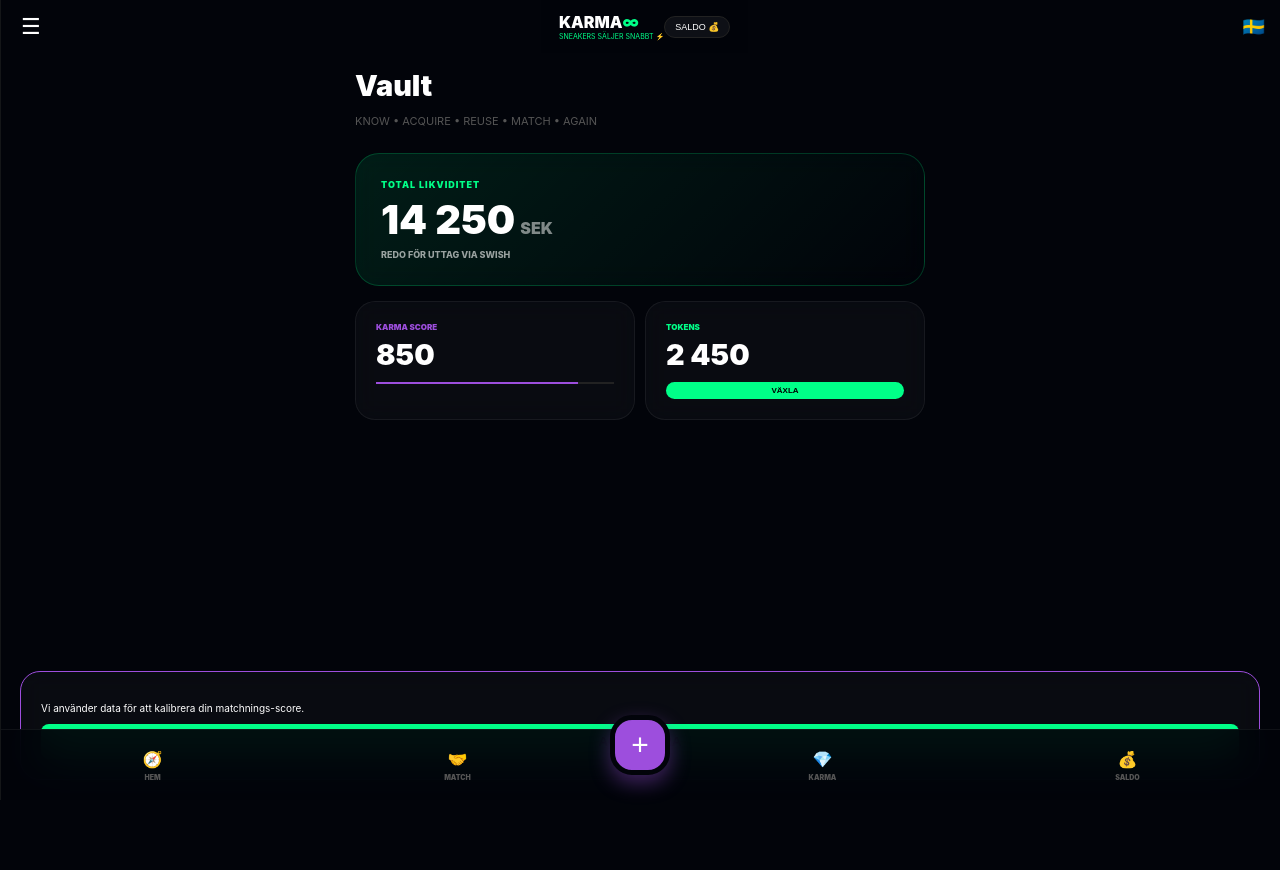
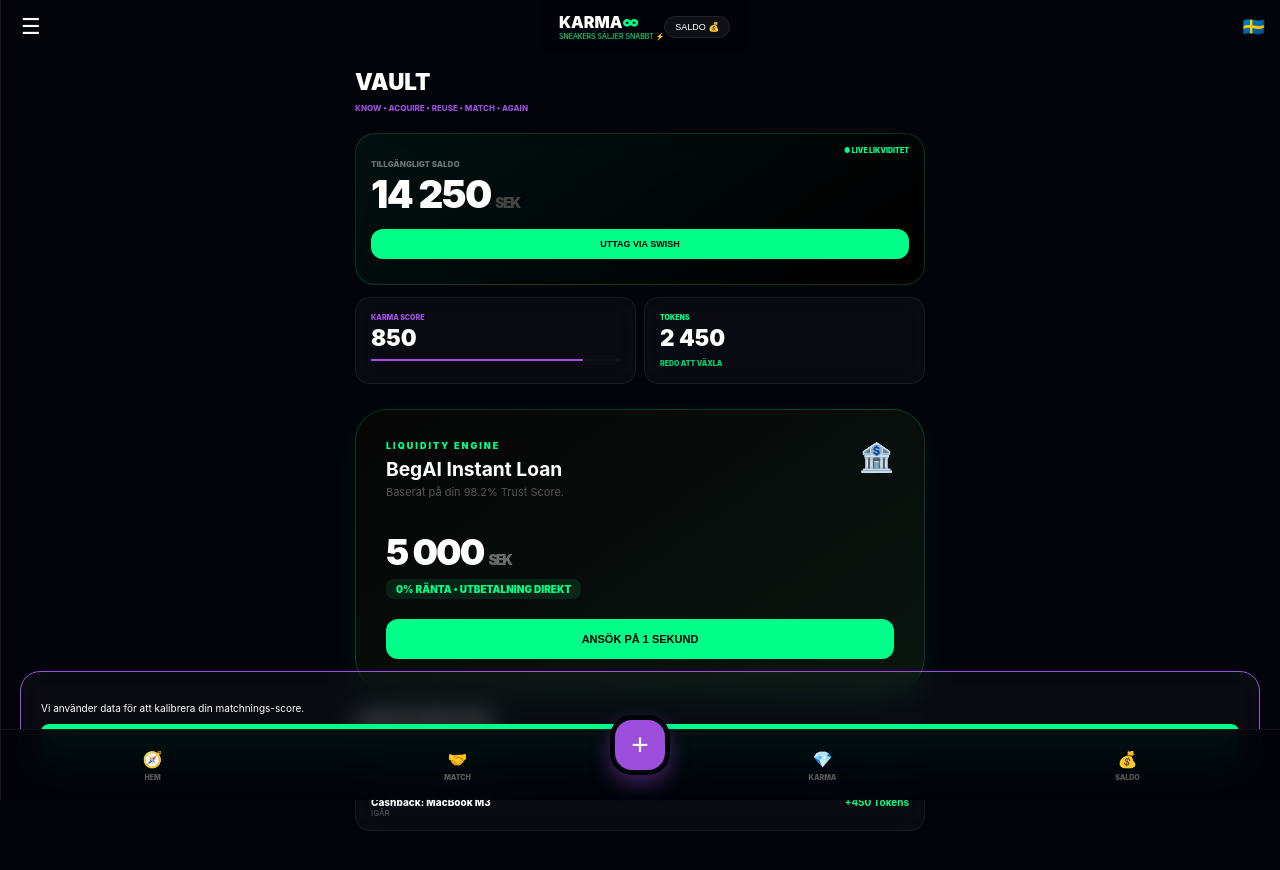
Before and after one commit to gascheckking/marketbeg-appGem, a Next.js app: page /vault in a window 1280 px wide. Shown: the top 870 px of the page. Before the commit the page ends 800 px from the top, so only its background shows below. Built offline with nearby package versions, Linux system fonts and the light colour scheme.

Commit message:
Update page.tsx

```diff
--- a/app/vault/page.tsx
+++ b/app/vault/page.tsx
@@ -1,37 +1,66 @@
 // // app/vault/page.tsx
 "use client";
-import React from 'react';
+import React, { useEffect, useState } from 'react';
+import BegLoan from "@/components/BegLoan";
 
 export default function VaultPage() {
+  const [mounted, setMounted] = useState(false);
+  useEffect(() => setMounted(true), []);
+
+  if (!mounted) return null;
+
   return (
     <div className="page-wrapper" style={{ padding: '15px' }}>
-      <header style={{ marginBottom: '25px' }}>
-        <h1 style={{ fontSize: '1.8rem', fontWeight: 900, margin: 0 }}>Vault</h1>
-        <p className="muted" style={{ fontSize: '11px' }}>KNOW • ACQUIRE • REUSE • MATCH • AGAIN</p>
+      <header style={{ marginBottom: '20px' }}>
+        <h1 style={{ fontSize: '1.4rem', fontWeight: 900, margin: 0 }}>VAULT</h1>
+        <p style={{ fontSize: '8px', fontWeight: 800, color: 'var(--neon-purple)' }}>KNOW • ACQUIRE • REUSE • MATCH • AGAIN</p>
       </header>
 
       <div className="glass-card" style={{
-        padding: '25px', marginBottom: '15px', borderRadius: '24px',
-        background: 'linear-gradient(135deg, rgba(0,255,136,0.1), transparent)',
-        border: '1px solid rgba(0,255,136,0.2)'
+        padding: '25px 15px', marginBottom: '12px', borderRadius: '20px',
+        background: 'linear-gradient(145deg, rgba(0,255,136,0.05) 0%, #000 100%)',
+        border: '1px solid rgba(0,255,136,0.2)', position: 'relative'
       }}>
-        <div style={{ fontSize: '9px', fontWeight: 900, color: 'var(--neon-mint)', letterSpacing: '1px' }}>TOTAL LIKVIDITET</div>
-        <div style={{ fontSize: '2.5rem', fontWeight: 900, margin: '5px 0' }}>14 250<span style={{fontSize: '1rem', opacity: 0.5, marginLeft: '5px'}}>SEK</span></div>
-        <div style={{ fontSize: '9px', fontWeight: 800, opacity: 0.6 }}>REDO FÖR UTTAG VIA SWISH</div>
+        <div style={{ position: 'absolute', top: '12px', right: '15px', color: 'var(--neon-mint)', fontWeight: 900, fontSize: '7px' }}>● LIVE LIKVIDITET</div>
+        <div style={{ fontSize: '8px', fontWeight: 900, opacity: 0.4 }}>TILLGÄNGLIGT SALDO</div>
+        <div style={{ fontSize: '2.4rem', fontWeight: 900, margin: '2px 0', letterSpacing: '-1.5px' }}>
+          14 250<span style={{ fontSize: '0.9rem', color: '#444', marginLeft: '4px' }}>SEK</span>
+        </div>
+        <button className="primary-btn" style={{ marginTop: '10px', padding: '10px', fontSize: '9px', background: 'var(--neon-mint)', color: '#000' }}>UTTAG VIA SWISH</button>
       </div>
 
-      <div style={{ display: 'grid', gridTemplateColumns: '1fr 1fr', gap: '10px', marginBottom: '20px' }}>
-        <div className="glass-card" style={{ padding: '20px', borderRadius: '20px' }}>
-          <div style={{ fontSize: '8px', fontWeight: 900, color: 'var(--neon-purple)' }}>KARMA SCORE</div>
-          <div style={{ fontSize: '1.8rem', fontWeight: 900, margin: '5px 0' }}>850</div>
-          <div style={{ height: '2px', width: '100%', background: '#222', marginTop: '10px' }}>
+      <div style={{ display: 'grid', gridTemplateColumns: '1fr 1fr', gap: '8px', marginBottom: '20px' }}>
+        <div className="glass-card" style={{ padding: '15px', borderRadius: '14px' }}>
+          <div style={{ fontSize: '7px', fontWeight: 900, color: 'var(--neon-purple)' }}>KARMA SCORE</div>
+          <div style={{ fontSize: '1.4rem', fontWeight: 900, margin: '2px 0' }}>850</div>
+          <div style={{ height: '2px', background: '#111', marginTop: '8px' }}>
             <div style={{ width: '85%', height: '100%', background: 'var(--neon-purple)' }}></div>
           </div>
         </div>
-        <div className="glass-card" style={{ padding: '20px', borderRadius: '20px' }}>
-          <div style={{ fontSize: '8px', fontWeight: 900, color: 'var(--neon-mint)' }}>TOKENS</div>
-          <div style={{ fontSize: '1.8rem', fontWeight: 900, margin: '5px 0' }}>2 450</div>
-          <button className="primary-btn" style={{ fontSize: '8px', padding: '4px', background: 'var(--neon-mint)', color: '#000' }}>VÄXLA</button>
+        <div className="glass-card" style={{ padding: '15px', borderRadius: '14px' }}>
+          <div style={{ fontSize: '7px', fontWeight: 900, color: 'var(--neon-mint)' }}>TOKENS</div>
+          <div style={{ fontSize: '1.4rem', fontWeight: 900, margin: '2px 0' }}>2 450</div>
+          <div style={{ fontSize: '7px', fontWeight: 900, color: 'var(--neon-mint)', opacity: 0.8, marginTop: '8px' }}>REDO ATT VÄXLA</div>
+        </div>
+      </div>
+
+      <BegLoan price={5000} />
+
+      <div style={{ marginTop: '25px' }}>
+        <h3 style={{ marginBottom: '10px', fontWeight: 900, fontSize: '9px', letterSpacing: '1px' }}>TRANSAKTIONSHISTORIK</h3>
+        <div className="glass-card" style={{ padding: '0', borderRadius: '14px', overflow: 'hidden' }}>
+          {[
+            { label: "Sälj-bonus: iPhone 15 Pro", amount: "+142 Tokens", date: "IDAG" },
+            { label: "Cashback: MacBook M3", amount: "+450 Tokens", date: "IGÅR" }
+          ].map((item, i) => (
+            <div key={i} style={{ display: 'flex', justifyContent: 'space-between', padding: '12px 15px', borderBottom: i === 0 ? '1px solid var(--border)' : 'none' }}>
+              <div>
+                <div style={{ fontWeight: 800, fontSize: '10px' }}>{item.label}</div>
+                <div style={{ fontSize: '8px', opacity: 0.3 }}>{item.date}</div>
+              </div>
+              <strong style={{ color: 'var(--neon-mint)', fontSize: '10px' }}>{item.amount}</strong>
+            </div>
+          ))}
         </div>
       </div>
     </div>
```
